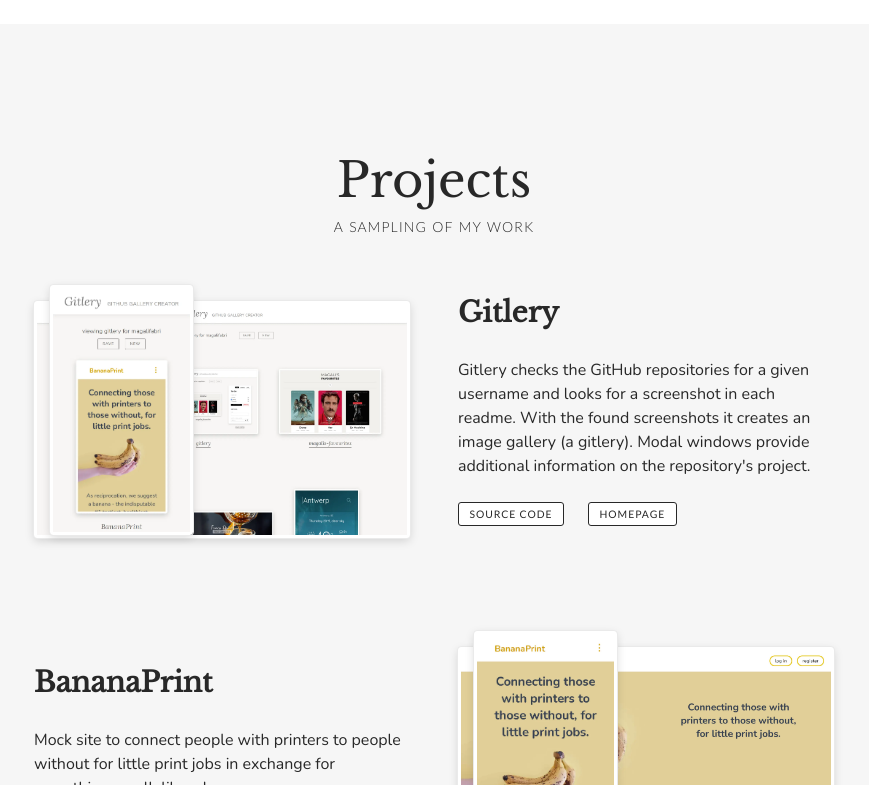
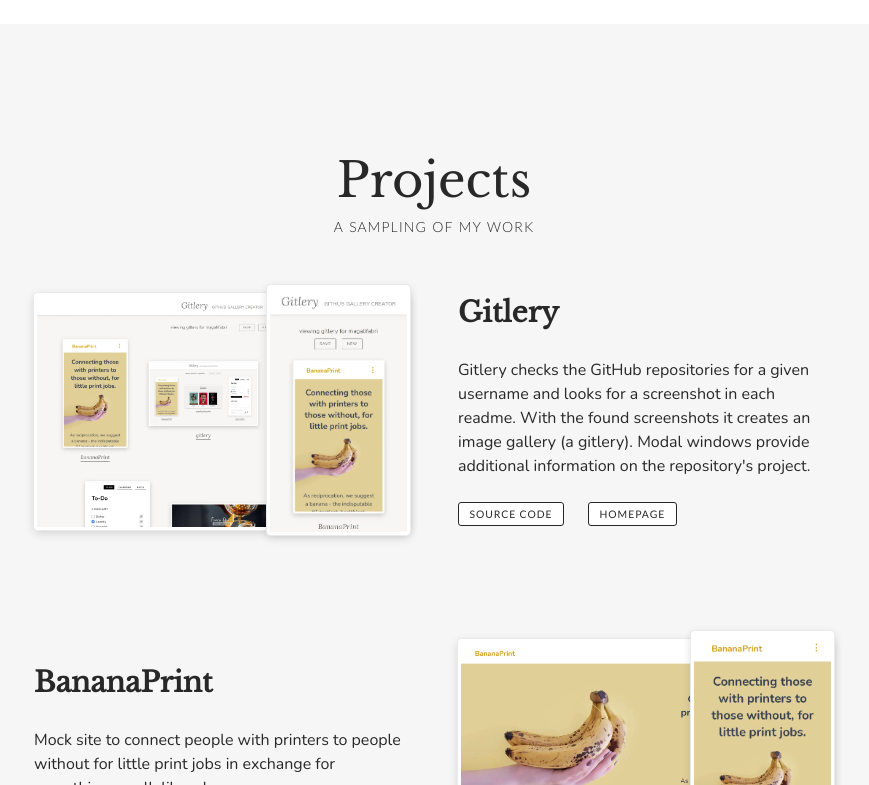
Before and after one commit to magalifabri/portfolio, a React (Create React App) app: page / in a window 1280 px wide. Shown: the part 776-1561 px from the top of the page, without its empty margins (206-1075 px from the left). Built offline with nearby package versions, Linux system fonts and the light colour scheme.

Commit message:
Tweak screenshot placement

```diff
--- a/src/styles/Projects.scss
+++ b/src/styles/Projects.scss
@@ -21,6 +21,8 @@
 }
 
 .project-card {
+    width: 100%;
+
     display: flex;
     flex-direction: column;
     gap: 1.5rem;
@@ -51,14 +53,14 @@
         border-radius: 3px;
 
         &--desktop {
-            top: 1rem;
+            top: .5rem;
             max-width: 100%;
             height: auto;
             max-height: 250px;
         }
 
         &--mobile {
-            left: 1rem;
+            right: 0;
             width: auto;
             max-height: 100%;
         }
@@ -109,6 +111,7 @@
                 "description image"
                 "links image";
         }
+
         &:nth-child(even) {
             grid-template-areas:
                 "image title"
```
